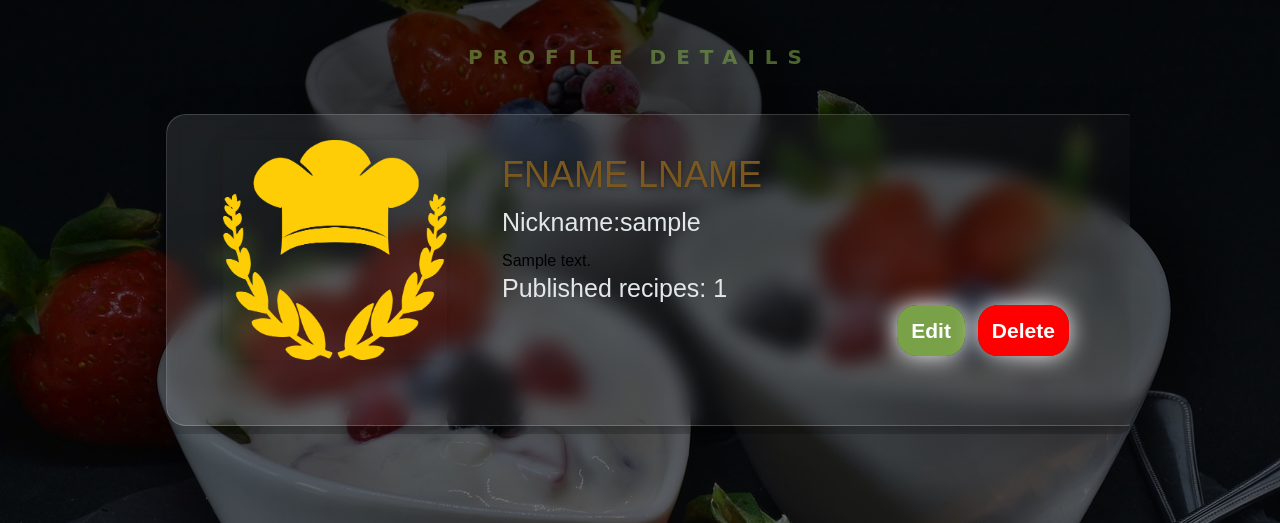
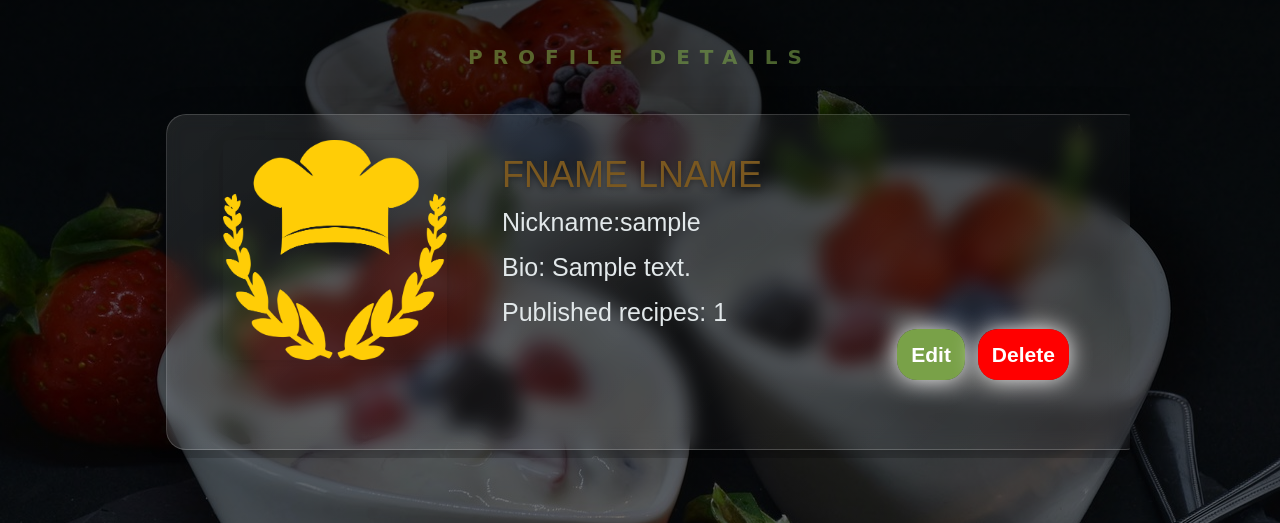
Before and after one commit to Viksata7677/Django_practice, a Django app: page /profile/details/ in a window 1280 px wide. Shown: the part 74-597 px from the top of the page. Run offline with Django 5.2, Linux system fonts and the light colour scheme; tables that the repository leaves empty hold one stand-in row (values such as "Sample post"); some web fonts are replaced.

Commit message:
Fix: bio field styling

```diff
--- a/DjangoTastyRecipesApp/templates/details-profile.html
+++ b/DjangoTastyRecipesApp/templates/details-profile.html
@@ -36,7 +36,7 @@
             <!-- profile bio -->
             <!-- if no profile bio - display 'N/A' -->
             {% if profile.bio %}
-                {{ profile.bio }}
+                <p class="description">Bio: {{ profile.bio }}</p>
             {% else %}
                 <p class="description">Bio: N/A</p>
             {% endif %}
```
